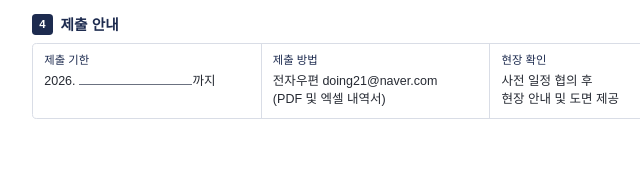
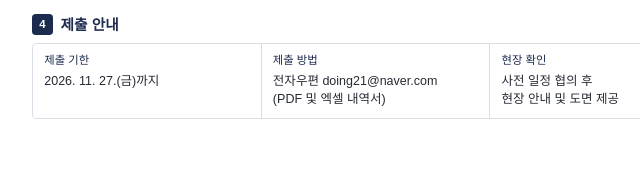
Before and after one commit to kgsdoing21-lab/-, a plain HTML site: page 비전홀_방송음향_견적요청서.html in a window 1280 px wide. Shown: the part 778-952 px from the top of the page, 21-661 px from the left. Drawn offline with Linux system fonts and the light colour scheme; a web font is replaced by a local one.

Commit message:
비전홀 견적 요청서: 제출 기한 2026. 11. 27.(금) 기입
Co-Authored-By: Claude Opus 5.5 <noreply@anthropic.com>
Claude-Session: https://claude.ai/code/session_017g5fWdYdastgPsSnzpEmpF

```diff
--- a/비전홀_방송음향_견적요청서.html
+++ b/비전홀_방송음향_견적요청서.html
@@ -137,7 +137,7 @@
 
   <h2><span class="no">4</span>제출 안내</h2>
   <div class="submit">
-    <div><b>제출 기한</b>2026. <span class="blank"></span>까지</div>
+    <div><b>제출 기한</b>2026. 11. 27.(금)까지</div>
     <div><b>제출 방법</b>전자우편 doing21@naver.com<br>(PDF 및 엑셀 내역서)</div>
     <div><b>현장 확인</b>사전 일정 협의 후<br>현장 안내 및 도면 제공</div>
   </div>
```
Also changed, not shown: 2 other files.
